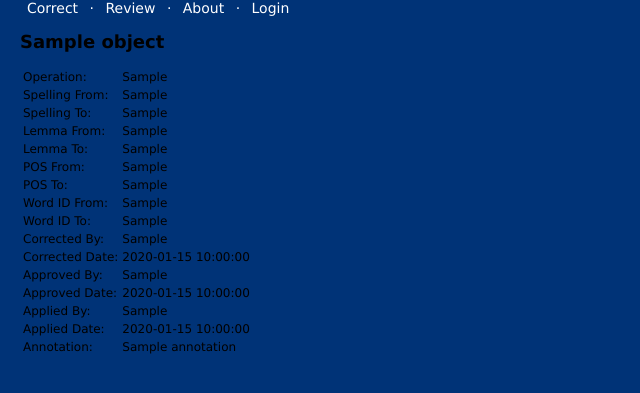
After one commit to craigberry/annolex, a Python web app: template annolex/annolexapp/templates/annolexapp/correction_detail.html in a window 1280 px wide. The commit adds this page. Shown: the top 393 px of the page, without its empty margins (0-640 px from the left). Run offline with Jinja, Linux system fonts and the light colour scheme; the template is opened without the code that fills it: most values are stand-ins (such as "Sample title", 1, 10 or a date in 2020).

Commit message:
Add basic correction review using generic views.

```diff
--- /dev/null
+++ b/annolex/annolexapp/templates/annolexapp/correction_detail.html
@@ -0,0 +1,27 @@
+{% extends "start.html" %}
+{% block title %}{{ object }}{% endblock %}
+{% block content %}
+<div id="main">
+<h2>{{ object }}</h2>
+<table>
+    <col align="right"/>
+    <col />
+    <tr><td>Operation:</td><td> {{ object.get_operation_display }}</td></tr>
+    <tr><td>Spelling From:</td><td>{{ object.spelling_from }}</td></tr>
+    <tr><td>Spelling To:</td><td>{{ object.spelling_to }}</td></tr>
+    <tr><td>Lemma From:</td><td>{{ object.lemma_from }}</td></tr>
+    <tr><td>Lemma To:</td><td>{{ object.lemma_to }}</td></tr>
+    <tr><td>POS From:</td><td>{{ object.pos_from }}</td></tr>
+    <tr><td>POS To:</td><td>{{ object.pos_to }}</td></tr>
+    <tr><td>Word ID From:</td><td>{{ object.wordid_from }}</td></tr>
+    <tr><td>Word ID To:</td><td>{{ object.wordid_to }}</td></tr>
+    <tr><td>Corrected By:</td><td>{{ object.corrected_by }}</td></tr>
+    <tr><td>Corrected Date:</td><td>{{ object.corrected_date }}</td></tr>
+    <tr><td>Approved By:</td><td>{{ object.approved_by }}</td></tr>
+    <tr><td>Approved Date:</td><td>{{ object.approved_date }}</td></tr>
+    <tr><td>Applied By:</td><td>{{ object.applied_by }}</td></tr>
+    <tr><td>Applied Date:</td><td>{{ object.applied_date }}</td></tr>
+    <tr><td>Annotation:</td><td>{{ object.annotation }}</td></tr>
+</table>
+</div> <!-- main -->
+{% endblock %}
--- a/annolex/annolexapp/templates/start.html
+++ b/annolex/annolexapp/templates/start.html
@@ -91,7 +91,8 @@
 
 <body>
   <div id ="topbar">
-     <a href="/annolex/"> Home </a> &middot;
+     <a href="/annolex/"> Correct </a> &middot;
+     <a href="/annolex/review/"> Review </a> &middot;
      <a href="/annolex/about/"> About </a> &middot;
      {% if user.is_authenticated %}
      <a href="/annolex/accounts/logout"> Log out {{ user.username }} </a>
```
Also changed, not shown: annolex/annolexapp/models.py (+31 -4 lines), annolex/annolexapp/templates/annolexapp/correction_list.html (added, +28 -0 lines), annolex/annolexapp/urls.py (+9 -0 lines).
